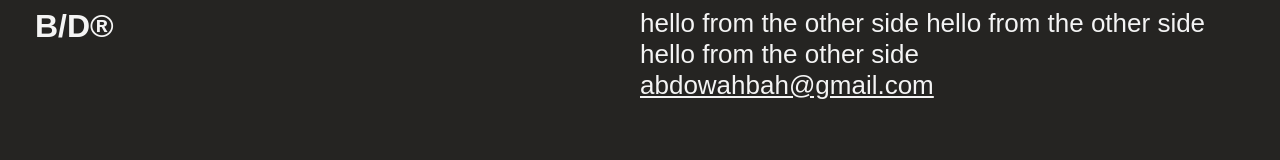
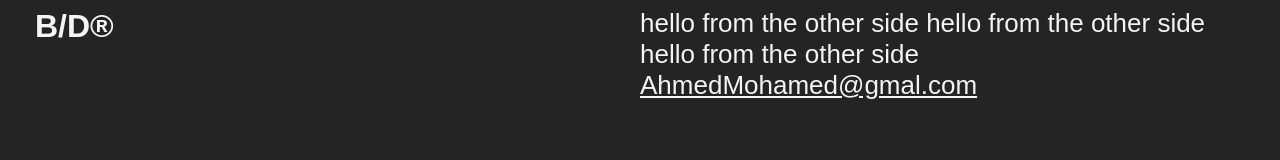
Before and after one commit to Ahmed-Abdulrahim/Landing-Page, a plain HTML site: page index.html in a window 1280 px wide. Shown: the part 5102-5262 px from the top of the page. Drawn offline with Linux system fonts and the light colour scheme.

Commit message:
Fix Footer Error

```diff
--- a/index.html
+++ b/index.html
@@ -196,7 +196,7 @@
                 <h1 class="footer__top--heading">b/d&reg;</h1>
                 <p class="footer__top--paragraph">
                     hello from the other side hello from the other side hello from the other side
-                    <span class="footer__top--underline">abdowahbah@gmail.com</span>
+                    <span class="footer__top--underline">AhmedMohamed@gmal.com</span>
                 </p>
 
             </div>
```
